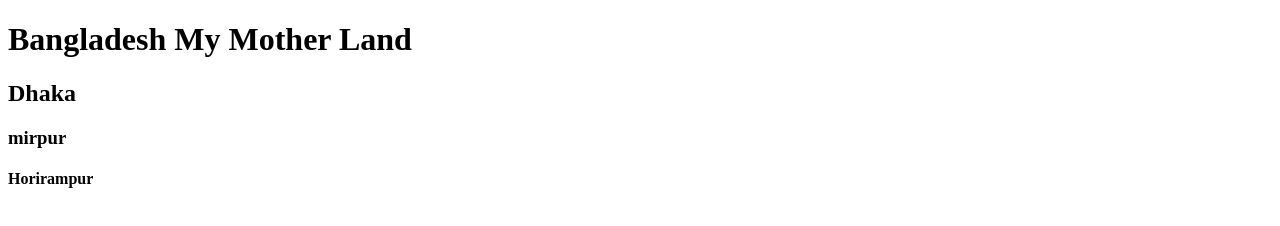
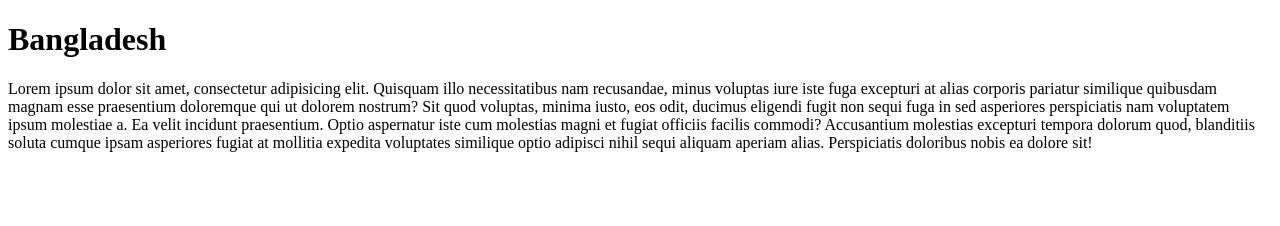
Before and after one commit to shahadat70540/A, a plain HTML site: page index.html in a window 1280 px wide. Drawn offline with Linux system fonts and the light colour scheme.

Commit message:
Update index.html

```diff
--- a/index.html
+++ b/index.html
@@ -6,9 +6,7 @@
     <title>MD Shahadat Hossain</title>
 </head>
 <body>
-    <h1>Bangladesh My Mother Land</h1>
-    <h2>Dhaka</h2>
-    <h3>mirpur</h3>
-    <h4>Horirampur</h4>
+    <h1>Bangladesh</h1>
+  <p>Lorem ipsum dolor sit amet, consectetur adipisicing elit. Quisquam illo necessitatibus nam recusandae, minus voluptas iure iste fuga excepturi at alias corporis pariatur similique quibusdam magnam esse praesentium doloremque qui ut dolorem nostrum? Sit quod voluptas, minima iusto, eos odit, ducimus eligendi fugit non sequi fuga in sed asperiores perspiciatis nam voluptatem ipsum molestiae a. Ea velit incidunt praesentium. Optio aspernatur iste cum molestias magni et fugiat officiis facilis commodi? Accusantium molestias excepturi tempora dolorum quod, blanditiis soluta cumque ipsam asperiores fugiat at mollitia expedita voluptates similique optio adipisci nihil sequi aliquam aperiam alias. Perspiciatis doloribus nobis ea dolore sit!</p>
 </body>
 </html>
```
